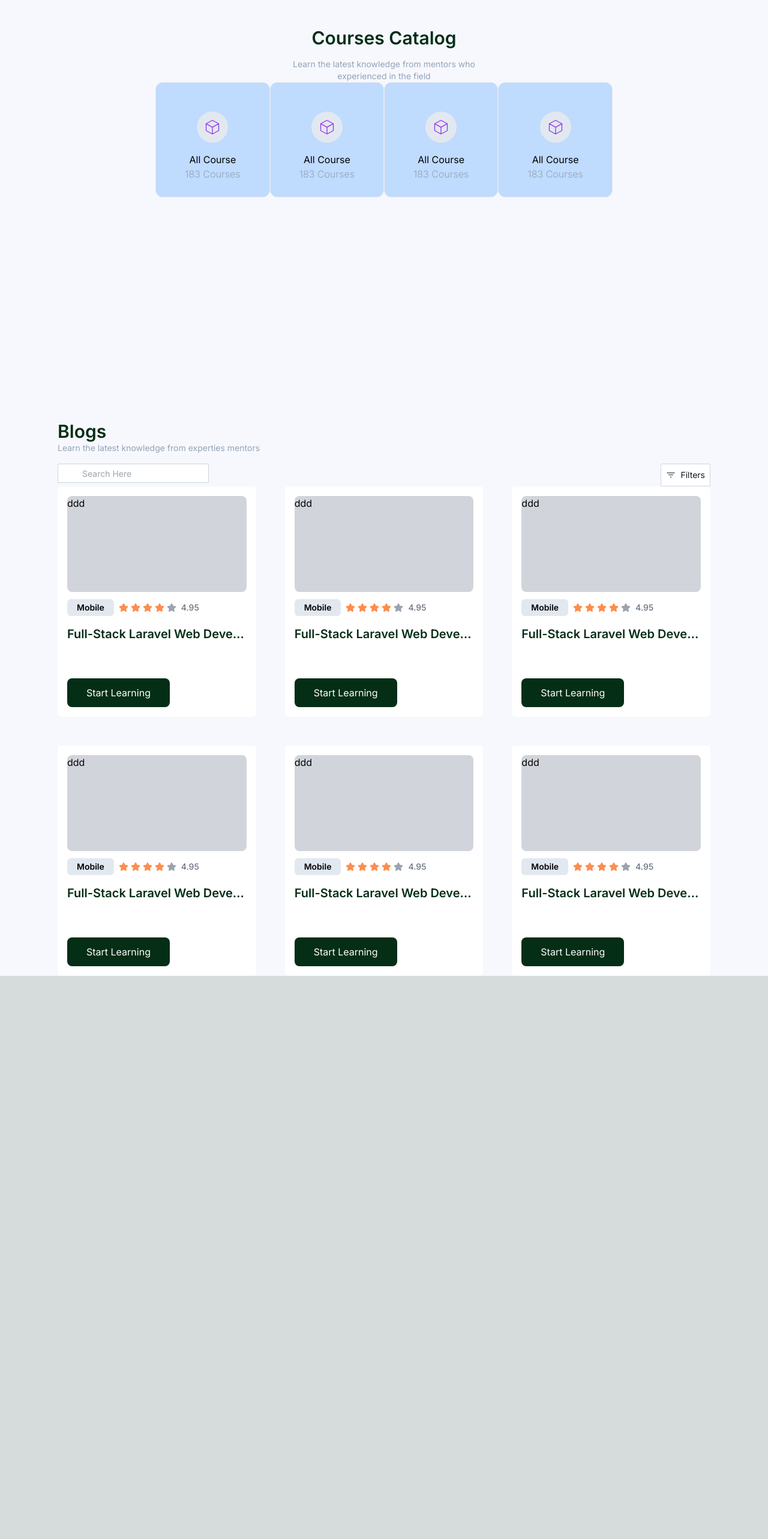
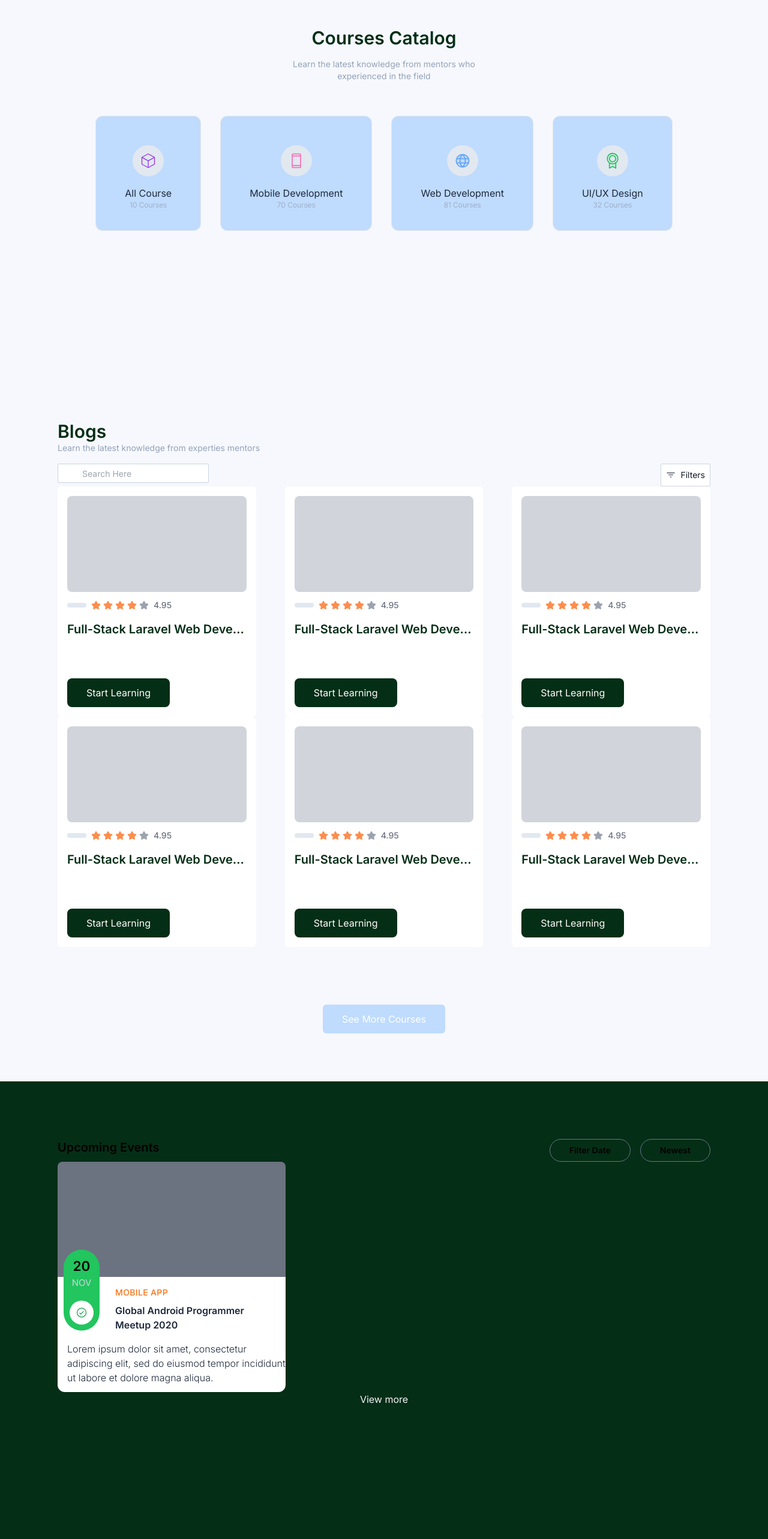
Before and after one commit to stElmitchay/solancer, a Next.js app: page /learn in a window 1280 px wide. Shown: the part 180-2746 px from the top of the page at 60% size. Before the commit the page ends 1807 px from the top, so only its background shows below. Built offline with nearby package versions, Linux system fonts and the light colour scheme.

Commit message:
components extraction

```diff
--- a/src/app/components/learn/courses_card.tsx
+++ b/src/app/components/learn/courses_card.tsx
@@ -1,16 +1,23 @@
 import React from 'react'
+import { IconType } from 'react-icons';
 import { PiCubeLight } from 'react-icons/pi';
 
-const CoursesCard = () => {
+type CourseCard ={
+    mainHeading: string,
+    numberOfCourses: number,
+    icon?: React.ReactNode
+}
+
+const CoursesCard = ({ mainHeading, numberOfCourses, icon} : CourseCard) => {
     return (
         <div>
             <div className={`bg-blue-200 max-w-sm h-48 p-12 rounded-xl border hover:border-purple-600`}>
                 <div className="flex flex-col items-center">
                     <div className='bg-slate-200 p-3 rounded-full'>
-                        <PiCubeLight className='size-7 text-purple-600' />
+                        {icon}
                     </div>
-                    <h1 className='mt-4'>All Course</h1>
-                    <h5 className=' text-slate-400 font-light'>183 Courses</h5>
+                    <h1 className='text-slate-800 mt-4'>{mainHeading}</h1>
+                    <h5 className=' text-slate-400 font-light text-xs'>{numberOfCourses} Courses</h5>
                 </div>
             </div>
         </div>
--- a/src/app/components/learn/courses_learn_card.tsx
+++ b/src/app/components/learn/courses_learn_card.tsx
@@ -2,18 +2,20 @@ import React from 'react'
 import PrimaryButton from '../core/button';
 import StarRating from '../home/star_rating';
 
-const CoursesLearnCard = () => {
+type LearningCard = {
+    category: string
+}
+
+const CoursesLearnCard = ({ category }: LearningCard) => {
     return (
         <div>
             <div className="bg-white rounded-md h-96 max-w-sm p-4">
                 <div className="flex flex-col h-full justify-between">
                     <div className="flex flex-col w-full">
-                        <div className="bg-gray-300 rounded-lg max-w-sm h-40">
-                            ddd
-                        </div>
+                        <div className="bg-gray-300 rounded-lg max-w-sm h-40"></div>
                         <div className="flex text-black items-center mt-3">
                             <div className="bg-slate-200 px-4 py-1 rounded-md mr-2">
-                                <h5 className="text-sm font-semibold">Mobile</h5>
+                                <h5 className="text-sm font-semibold">{category}</h5>
                             </div>
                             <StarRating />
                         </div>
--- /dev/null
+++ b/src/app/components/learn/events_card.tsx
@@ -0,0 +1,41 @@
+import React from 'react'
+import { PiCheckCircle } from 'react-icons/pi';
+
+const EventsCard = () => {
+    return (
+        <div>
+            <div className="bg-white rounded-xl w-[380px] h-96 relative">
+                <div className="bg-gray-500 h-1/2 w-full rounded-t-lg "></div>
+                <div className="flex flex-col ps-4">
+                    <div className="flex flex-row">
+
+                        <div className="bg-green-500 rounded-full absolute p-2 top-40 scale-x-125 scale-y-125">
+                            <div className="flex flex-col text-center">
+                                <h1 className='font-semibold text-lg'>20</h1>
+                                <h5 className='text-xs text-slate-300'>NOV</h5>
+                                <div className="bg-white p-2 rounded-full mt-4">
+                                    <PiCheckCircle className='text-green-600' />
+                                </div>
+                            </div>
+                        </div>
+
+                        <div className='relative ps-20 py-4 text-pretty'>
+                            <div className="flex flex-col w-full">
+                                <h2 className='text-orange-500 font-medium tracking-wide text-sm'>MOBILE APP</h2>
+                                <h1 className='text-slate-800 font-semibold mt-2'>Global Android Programmer Meetup 2020 </h1>
+                            </div>
+                        </div>
+
+                    </div>
+
+                    <div>
+                        <h5 className='text-slate-800 font-light text-pretty'>Lorem ipsum dolor sit amet, consectetur adipiscing elit, sed do eiusmod tempor incididunt ut labore et dolore magna aliqua.</h5>
+                    </div>
+
+                </div>
+            </div>
+        </div>
+    )
+}
+
+export default EventsCard;
--- a/src/app/learn/page.tsx
+++ b/src/app/learn/page.tsx
@@ -2,6 +2,49 @@ import React from 'react'
 import CoursesCard from '../components/learn/courses_card'
 import { GoFilter } from 'react-icons/go'
 import CoursesLearnCard from '../components/learn/courses_learn_card'
+import PrimaryButton from '../components/core/button'
+import EventsCard from '../components/learn/events_card'
+import Footer from '../components/core/footer'
+import { Cardo } from 'next/font/google'
+import { PiCubeLight, PiDeviceMobile, PiGlobeDuotone, PiMedal } from 'react-icons/pi'
+
+
+const courses = [
+    {
+        id: "1",
+        mainHeading: "All Course",
+        numberOfCourses: 10,
+        icon: <PiCubeLight className='size-7 text-purple-600' />
+    },
+    {
+        id: "2",
+        mainHeading: "Mobile Development",
+        numberOfCourses: 70,
+        icon: <PiDeviceMobile className='size-7 text-pink-400' />
+    },
+    {
+        id: "3",
+        mainHeading: "Web Development",
+        numberOfCourses: 81,
+        icon: <PiGlobeDuotone className='size-7 text-blue-400' />
+    },
+    {
+        id: "4",
+        mainHeading: "UI/UX Design",
+        numberOfCourses: 32,
+        icon: <PiMedal className='size-7 text-green-500' />
+    },
+
+]
+
+const learningCards = [
+    {
+        id: "1",
+
+    }
+]
+
+
 
 export default function Learn() {
     return (
@@ -12,17 +55,20 @@ export default function Learn() {
                     <div className='mt-12 flex flex-col items-center'>
                         <h1 className='text-3xl text-green-950 font-semibold'>Courses Catalog</h1>
                         <h5 className='mt-4 text-sm text-slate-400 max-w-sm text-center'>Learn the latest knowledge from mentors who experienced in the field</h5>
-                        <div className="flex">
-                            <CoursesCard />
-                            <CoursesCard />
-                            <CoursesCard />
-                            <CoursesCard />
+                        <div className="flex mt-14">
+                            {
+                                courses.map((course) => (
+                                    <div key={course.id} className="px-4">
+                                        <CoursesCard {...course} />
+                                    </div>
+                                ))
+                            }
                         </div>
                     </div>
                 </div>
             </div>
 
-            <div className='h-fit px-24'>
+            <div className='h-fit px-24 pb-20'>
                 <div className="flex flex-col">
                     <h1 className="text-3xl text-green-950 font-semibold">Blogs</h1>
                     <h5 className="text-sm text-slate-400">Learn the latest knowledge from experties mentors</h5>
@@ -34,17 +80,54 @@ export default function Learn() {
                         <h5 className='text-sm ps-2'>Filters</h5>
                     </button>
                 </div>
-                <div className="grid grid-cols-3 gap-12">
+                <div className="grid grid-cols-3 gap-x-12">
+                    <CoursesLearnCard  />
                     <CoursesLearnCard />
                     <CoursesLearnCard />
                     <CoursesLearnCard />
                     <CoursesLearnCard />
                     <CoursesLearnCard />
-                    <CoursesLearnCard />
+                </div>
+
+
+                <div className="flex justify-center mt-24">
+                    <PrimaryButton text='See More Courses' color='blue-200' rounded_size='md' />
+                </div>
+
+
+
+            </div>
+
+            <section className='bg-green-950 h-screen'>
+
+                <div className="flex flex-col p-24">
+
+                    <div className="flex w-full justify-between">
+                        <h1 className='text-xl font-semibold'>Upcoming Events</h1>
+                        <div className='flex gap-x-4'>
+                            <button className='border border-slate-500 rounded-full px-8 py-2'>
+                                <h5 className='text-sm font-semibold'>Filter Date</h5>
+                            </button>
+                            <button className='border border-slate-500 rounded-full px-8 py-2'>
+                                <h5 className='text-sm font-semibold'>Newest</h5>
+                            </button>
+                        </div>
+                    </div>
+
+
+                    <EventsCard />
+
+                    <div className="text-center">
+                        <h5 className='text-slate-100'>View more</h5>
+                    </div>
+
+
 
                 </div>
 
-            </div>
+            </section>
+
+            <Footer />
 
 
         </main>
```
